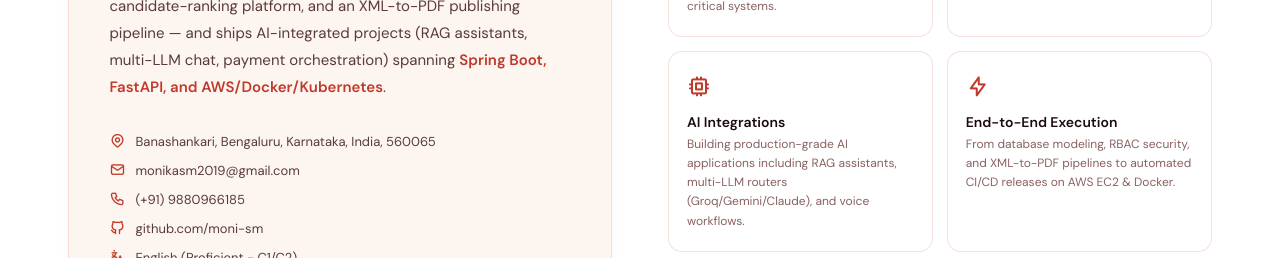
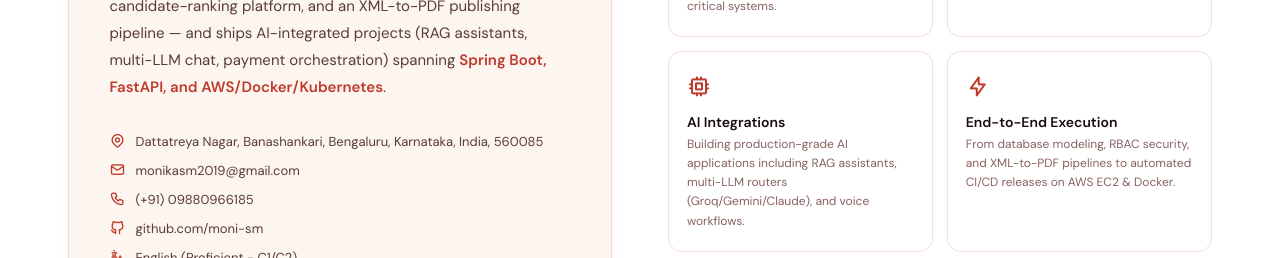
Before and after one commit to moni-sm/portfolio, a React (Vite) app: page / in a window 1280 px wide. Shown: the part 1380-1638 px from the top of the page. Built offline with nearby package versions, Linux system fonts and the light colour scheme.

Commit message:
docs: update latest resume PDF and contact address to Dattatreya Nagar 560085

```diff
--- a/src/data/portfolioData.js
+++ b/src/data/portfolioData.js
@@ -42,9 +42,9 @@ export const portfolioData = {
     quote: '"',
     bio: "Full-stack Software Developer at **Conceptia Software Technologies**, promoted twice within 11 months (**Trainee → Associate Software Engineer → Junior Software Developer**) and a **2× Spotlight Award winner** for delivery on business-critical systems.\n\nBuilds production features across **Python/Django** and **React/Node** ecosystems — role-based enterprise portals, an AI candidate-ranking platform, and an XML-to-PDF publishing pipeline — and ships AI-integrated projects (RAG assistants, multi-LLM chat, payment orchestration) spanning **Spring Boot, FastAPI, and AWS/Docker/Kubernetes**.",
     details: [
-      { icon: "ti ti-map-pin", text: "Banashankari, Bengaluru, Karnataka, India, 560065" },
+      { icon: "ti ti-map-pin", text: "Dattatreya Nagar, Banashankari, Bengaluru, Karnataka, India, 560085" },
       { icon: "ti ti-mail", text: "monikasm2019@gmail.com" },
-      { icon: "ti ti-phone", text: "(+91) 9880966185" },
+      { icon: "ti ti-phone", text: "(+91) 09880966185" },
       { icon: "ti ti-brand-github", text: "github.com/moni-sm" },
       { icon: "ti ti-language", text: "English (Proficient - C1/C2)" },
       { icon: "ti ti-trophy", text: "2× Spotlight Award Winner" }
@@ -409,9 +409,9 @@ export const portfolioData = {
       },
       {
         platform: "Location",
-        handle: "Banashankari, Bengaluru, Karnataka, India, 560065",
+        handle: "Dattatreya Nagar, Banashankari, Bengaluru, Karnataka, 560085",
         icon: "ti ti-map-pin",
-        url: "https://maps.google.com/?q=Banashankari,+Bengaluru,+Karnataka,+560065"
+        url: "https://maps.google.com/?q=Dattatreya+Nagar,+Banashankari,+Bengaluru,+Karnataka,+560085"
       }
     ]
   }
```
Also changed, not shown: 1 other file (tests, documents, lock files or other folders).
